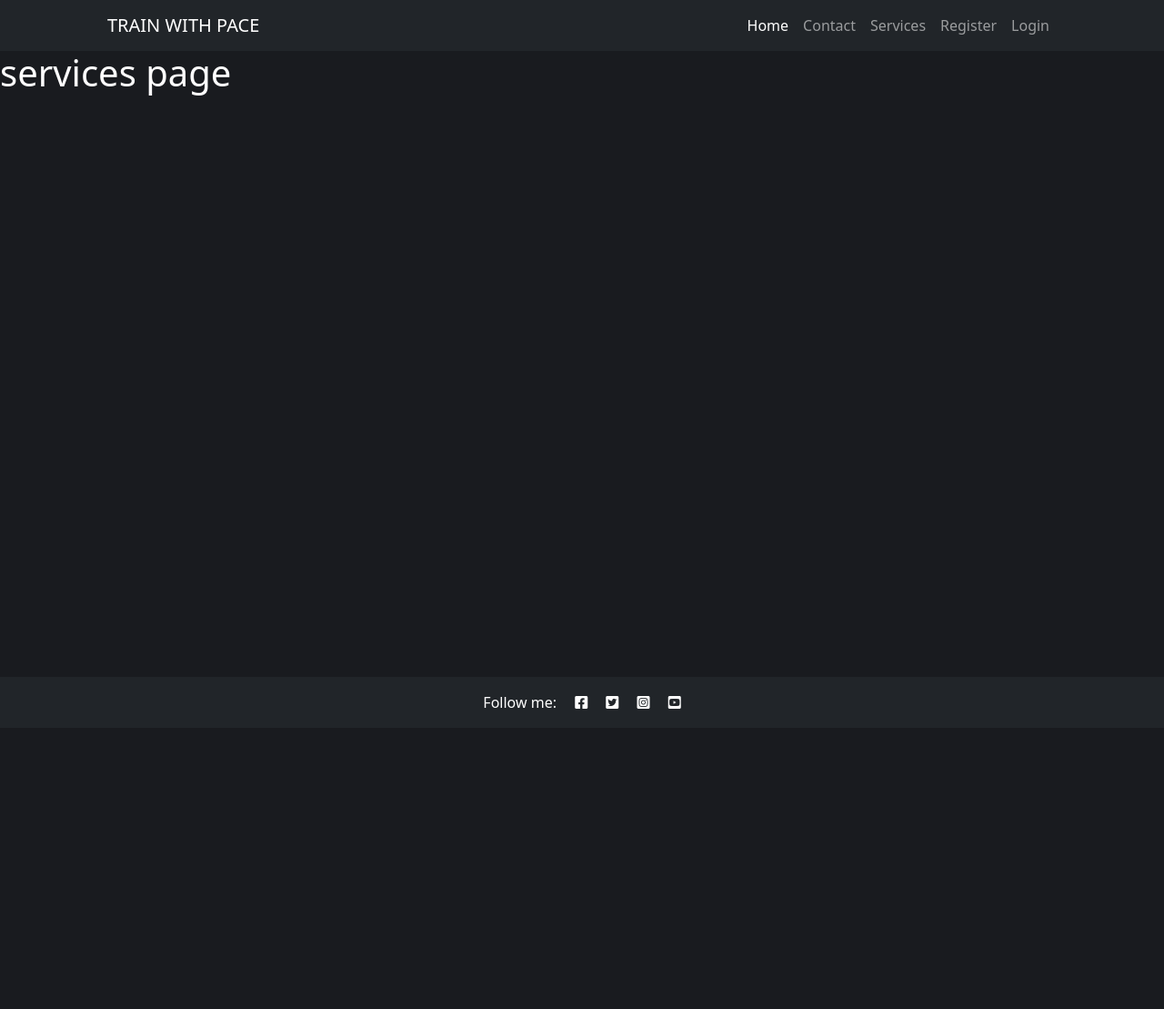
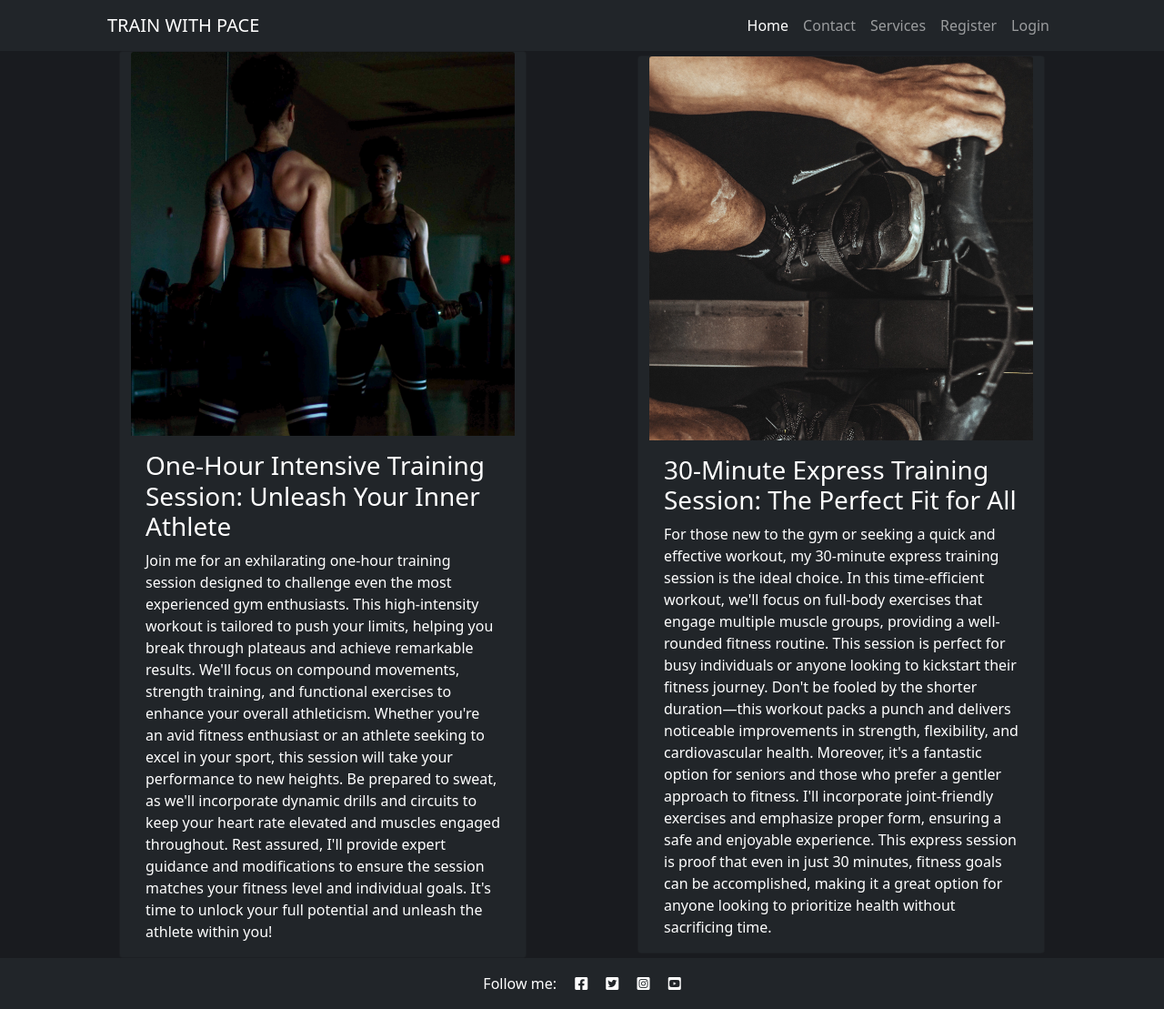
Before and after one commit to Pacey2706/pp4_Train_with_pace, a Django app: page /services/ in a window 1280 px wide. Shown: the whole page at 91% size. Before the commit the page ends 779 px from the top, so only its background shows below. Run offline with Django 3.2, Linux system fonts and the light colour scheme.

Commit message:
add session cards to services page

```diff
--- a/bookings/urls.py
+++ b/bookings/urls.py
@@ -19,5 +19,4 @@ from . import views
 
 urlpatterns = [
     path('dashboard/<str:id>', views.dashboard, name="dashboard"),
-
 ]
--- a/train_with_pace/templates/train_with_pace/services.html
+++ b/train_with_pace/templates/train_with_pace/services.html
@@ -1,6 +1,40 @@
 {% extends "base.html" %}
 
 {% block content %}
-<h1>services page</h1>
-
+<div class="container">
+    <div class="row">
+        <div class="card sm-12 md-5 bg-dark" style="width: 28rem; margin: auto;">
+            <img src="/static/images/pexels-eduardo-romero-1886487.jpg" class="card-img-top" alt="...">
+            <div class="card-body">
+                <h3>One-Hour Intensive Training Session: Unleash Your Inner Athlete</h3>
+              <p class="card-text">Join me for an exhilarating one-hour training session designed
+                to challenge even the most experienced gym enthusiasts. This high-intensity workout is
+                tailored to push your limits, helping you break through plateaus and achieve remarkable
+                results. We'll focus on compound movements, strength training, and functional exercises to
+                enhance your overall athleticism. Whether you're an avid fitness enthusiast or an athlete seeking
+                to excel in your sport, this session will take your performance to new heights. Be prepared to
+                sweat, as we'll incorporate dynamic drills and circuits to keep your heart rate elevated and muscles
+                engaged throughout. Rest assured, I'll provide expert guidance and modifications to ensure the session
+                matches your fitness level and individual goals. It's time to unlock your full potential and unleash the
+                athlete within you!</p>
+            </div>
+          </div>
+          <div class="card sm-12 md-5 bg-dark" style="width: 28rem; margin: auto;">
+            <img src="/static/images/pexels-victor-freitas-897064.jpg" class="card-img-top" alt="...">
+            <div class="card-body">
+                <h3>30-Minute Express Training Session: The Perfect Fit for All</h3>
+              <p class="card-text">For those new to the gym or seeking a quick and effective workout, my 30-minute
+                express training session is the ideal choice. In this time-efficient workout, we'll focus on full-body
+                exercises that engage multiple muscle groups, providing a well-rounded fitness routine. This session is
+                perfect for busy individuals or anyone looking to kickstart their fitness journey. Don't be fooled by the
+                shorter duration—this workout packs a punch and delivers noticeable improvements in strength,
+                flexibility, and cardiovascular health. Moreover, it's a fantastic option for seniors and those who
+                prefer a gentler approach to fitness. I'll incorporate joint-friendly exercises and emphasize proper
+                form, ensuring a safe and enjoyable experience. This express session is proof that even in just 30
+                minutes, fitness goals can be accomplished, making it a great option for anyone looking to prioritize
+                 health without sacrificing time.</p>
+            </div>
+          </div>
+    </div>
+</div>
 {% endblock %}
```
Also changed, not shown: static/images/pexels-eduardo-romero-1886487.jpg (added), static/images/pexels-victor-freitas-897064.jpg (added).
